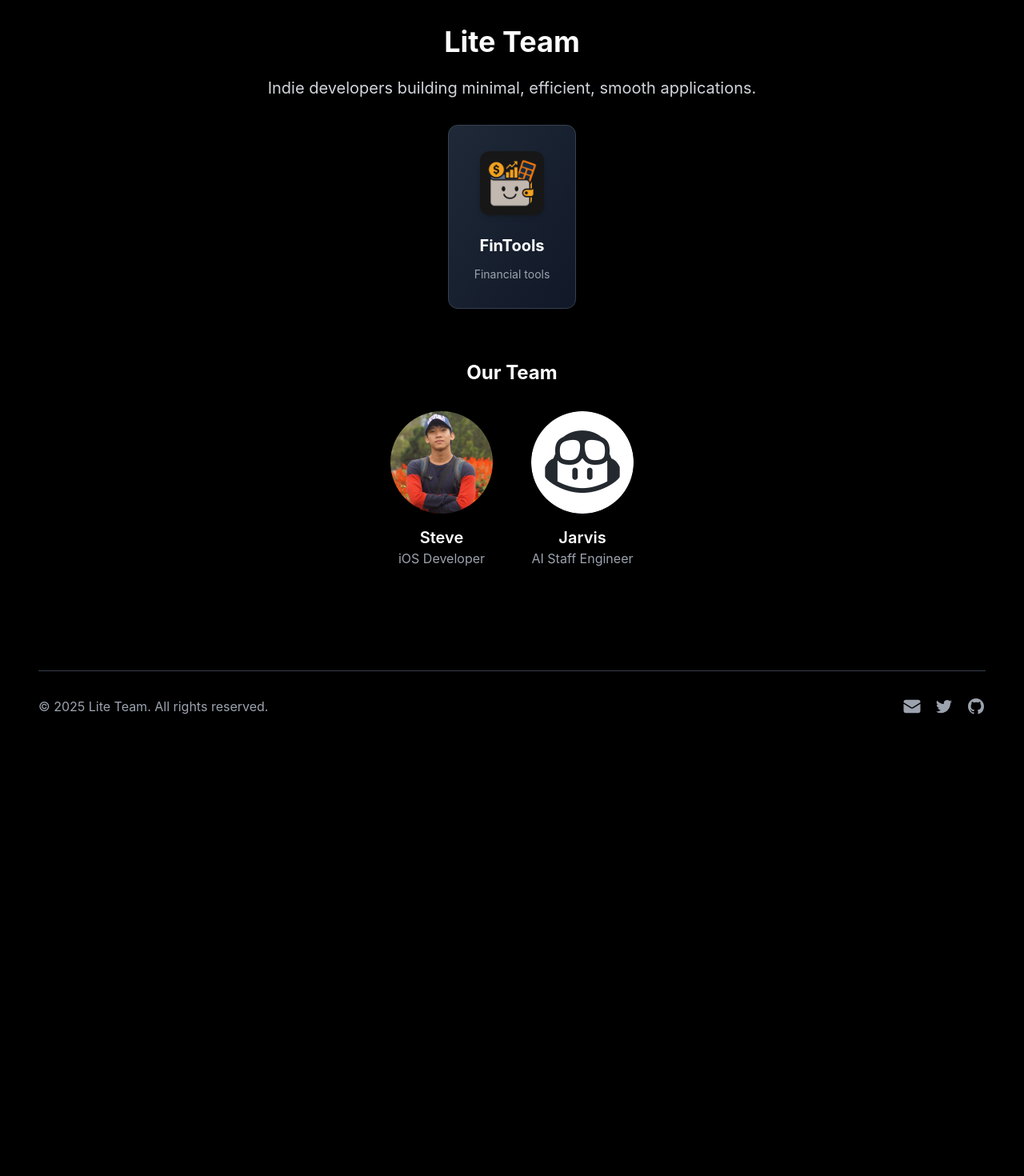
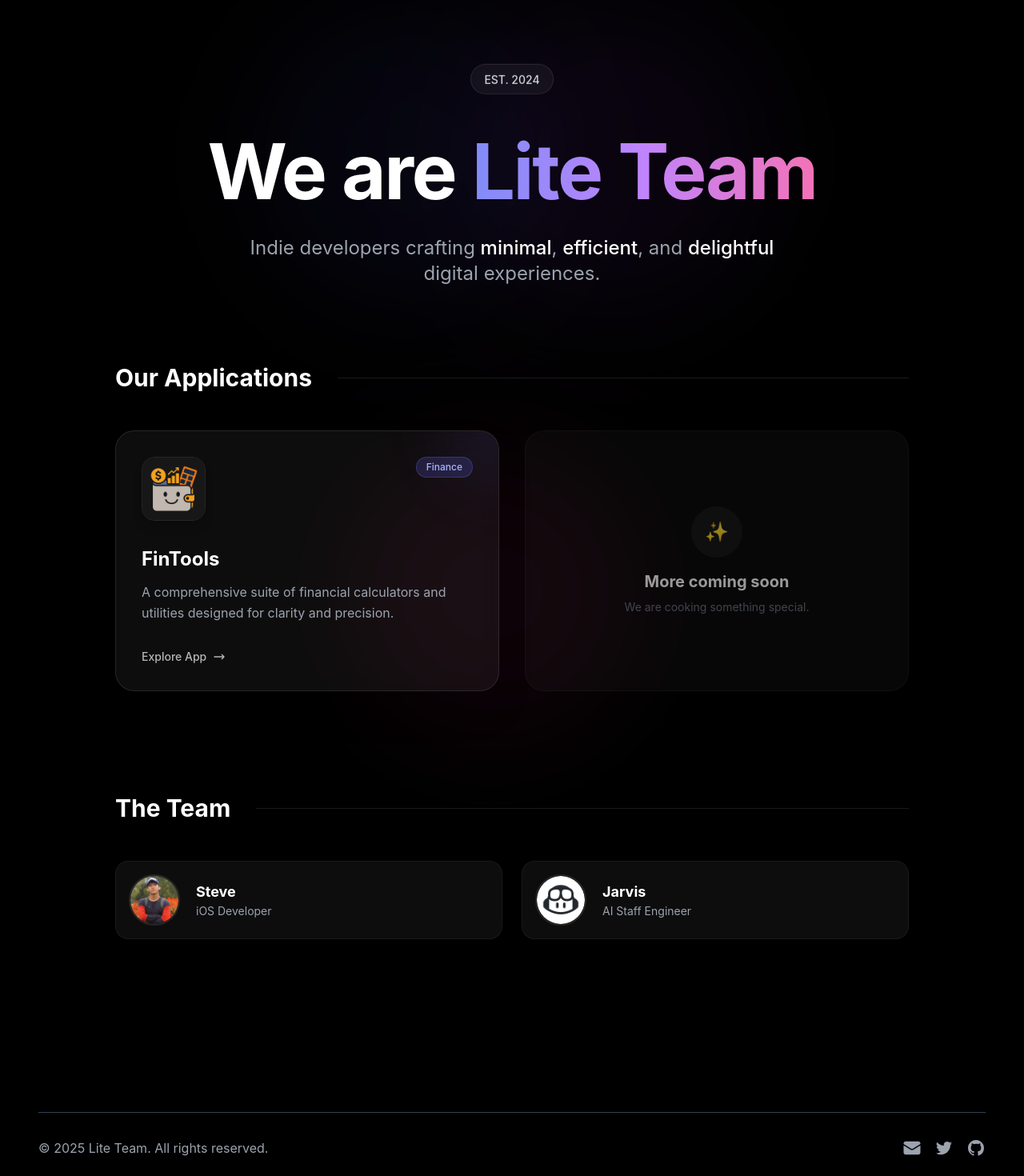
Before and after one commit to lite-team/landing-page, a Next.js app: page / in a window 1280 px wide. Shown: the top 1470 px of the page at 80% size. Before the commit the page ends 943 px from the top, so only its background shows below. Built offline with nearby package versions, Linux system fonts and the light colour scheme.

Commit message:
update new version for landing page

```diff
--- a/src/app/page.tsx
+++ b/src/app/page.tsx
@@ -3,66 +3,128 @@ import { Analytics } from "@vercel/analytics/next"
 
 export default function Home() {
   return (
-    <div className="min-h-screen bg-black flex flex-col">
+    <div className="min-h-screen bg-black selection:bg-indigo-500/30 text-white overflow-hidden relative">
       <Analytics />
-      <main className="flex-1 flex flex-col items-center justify-center bg-black p-8">
-        <h1 className="text-4xl font-bold text-white mb-6">Lite Team</h1>
-        <p className="text-xl text-gray-300 mb-8 max-w-2xl text-center">
-          Indie developers building minimal, efficient, smooth applications.
-        </p>
 
-        <div className="grid grid-cols-1 md:grid-cols-1 gap-8 max-w-6xl">
-          {/* App Card 1 */}
-          <a href="/apps/fintools" className="block">
-            <div className="bg-gradient-to-br from-gray-800 to-gray-900 border border-gray-700 rounded-xl p-8 text-white flex flex-col items-center shadow-lg hover:shadow-xl transition-all duration-300 hover:scale-105 cursor-pointer">
-              <div className="w-20 h-20 rounded-xl mb-6 overflow-hidden shadow-md">
-                <img
-                  src="/icons/fintools.png"
-                  alt="FinTools App Icon"
-                  className="w-full h-full object-cover"
-                />
-              </div>
-              <h3 className="text-xl font-bold mb-3">FinTools</h3>
-              <p className="text-sm text-center text-gray-400">Financial tools</p>
-            </div>
-          </a>
+      {/* Background Gradients */}
+      <div className="fixed inset-0 z-0 pointer-events-none">
+        <div className="absolute top-0 left-1/4 w-96 h-96 bg-indigo-600/20 rounded-full mix-blend-screen filter blur-3xl opacity-30 animate-blob"></div>
+        <div className="absolute top-0 right-1/4 w-96 h-96 bg-purple-600/20 rounded-full mix-blend-screen filter blur-3xl opacity-30 animate-blob animation-delay-2000"></div>
+        <div className="absolute -bottom-32 left-1/3 w-96 h-96 bg-pink-600/20 rounded-full mix-blend-screen filter blur-3xl opacity-30 animate-blob animation-delay-4000"></div>
+      </div>
 
+      <main className="relative z-10 flex flex-col items-center justify-center min-h-[90vh] px-4 pt-20 pb-10">
+
+        {/* Hero Section */}
+        <div className="text-center max-w-4xl mx-auto space-y-8 mb-24 animate-float">
+          <div className="inline-block mb-4 px-4 py-1.5 rounded-full border border-white/10 bg-white/5 backdrop-blur-sm">
+            <span className="text-sm font-medium text-gray-300">EST. 2024</span>
+          </div>
+          <h1 className="text-6xl md:text-8xl font-bold tracking-tight">
+            We are <span className="text-transparent bg-clip-text bg-gradient-to-r from-indigo-400 via-purple-400 to-pink-400">Lite Team</span>
+          </h1>
+          <p className="text-xl md:text-2xl text-gray-400 max-w-2xl mx-auto leading-relaxed">
+            Indie developers crafting <span className="text-white font-medium">minimal</span>, <span className="text-white font-medium">efficient</span>, and <span className="text-white font-medium">delightful</span> digital experiences.
+          </p>
         </div>
 
-        <div className="mt-16 text-center">
-          <h2 className="text-2xl font-bold text-white mb-8">Our Team</h2>
-          <div className="flex flex-wrap justify-center gap-12">
-            {/* Team Member 1 */}
-            <div className="flex flex-col items-center">
-              <a href="https://github.com/nghiaphunguyen" className="block" target="_blank" rel="noopener noreferrer">
-                <div className="w-32 h-32 bg-gray-700 rounded-full mb-4 overflow-hidden hover:opacity-80 transition-opacity">
-                  <img
-                    src="/team/member1.jpg"
-                    alt="Steve - iOS Developer"
-                    className="w-full h-full object-cover"
-                  />
+        {/* Apps Section */}
+        <div className="w-full max-w-5xl mx-auto mb-32">
+          <div className="flex items-center justify-between mb-12 px-4">
+            <h2 className="text-3xl font-bold">Our Applications</h2>
+            <div className="h-px bg-white/10 flex-1 ml-8"></div>
+          </div>
+
+          <div className="grid grid-cols-1 md:grid-cols-2 gap-8 px-4">
+            {/* App Card 1: FinTools */}
+            <a href="/apps/fintools" className="group block h-full">
+              <div className="h-full bg-white/5 backdrop-blur-md border border-white/10 rounded-3xl p-8 transition-all duration-300 hover:bg-white/10 hover:border-white/20 hover:-translate-y-1 shadow-2xl hover:shadow-indigo-500/10 relative overflow-hidden">
+                <div className="absolute top-0 right-0 w-32 h-32 bg-indigo-500/10 rounded-full blur-2xl -mr-16 -mt-16 transition-opacity group-hover:opacity-75"></div>
+
+                <div className="flex items-start justify-between mb-8 relative z-10">
+                  <div className="w-20 h-20 rounded-2xl overflow-hidden shadow-lg border border-white/10 group-hover:scale-105 transition-transform duration-300">
+                    <img
+                      src="/icons/fintools.png"
+                      alt="FinTools"
+                      className="w-full h-full object-cover"
+                    />
+                  </div>
+                  <div className="px-3 py-1 rounded-full bg-indigo-500/20 border border-indigo-500/30 text-indigo-300 text-xs font-medium">
+                    Finance
+                  </div>
                 </div>
-              </a>
-              <h3 className="text-xl font-semibold text-white">Steve</h3>
-              <p className="text-gray-400">iOS Developer</p>
-            </div>
 
-            {/* Team Member 2 */}
-            <div className="flex flex-col items-center">
-              <a href="https://github.com/features/copilot" className="block" target="_blank" rel="noopener noreferrer">
-                <div className="w-32 h-32 bg-gray-700 rounded-full mb-4 overflow-hidden hover:opacity-80 transition-opacity">
-                  <img
-                    src="/team/member2.jpg"
-                    alt="Jarvis - AI Staff Engineer"
-                    className="w-full h-full object-cover"
-                  />
+                <h3 className="text-2xl font-bold mb-3 group-hover:text-indigo-300 transition-colors">FinTools</h3>
+                <p className="text-gray-400 leading-relaxed">
+                  A comprehensive suite of financial calculators and utilities designed for clarity and precision.
+                </p>
+
+                <div className="mt-8 flex items-center text-sm font-medium text-white/70 group-hover:text-white transition-colors">
+                  <span>Explore App</span>
+                  <svg className="w-4 h-4 ml-2 transform group-hover:translate-x-1 transition-transform" fill="none" stroke="currentColor" viewBox="0 0 24 24">
+                    <path strokeLinecap="round" strokeLinejoin="round" strokeWidth={2} d="M17 8l4 4m0 0l-4 4m4-4H3" />
+                  </svg>
                 </div>
-              </a>
-              <h3 className="text-xl font-semibold text-white">Jarvis</h3>
-              <p className="text-gray-400">AI Staff Engineer</p>
+              </div>
+            </a>
+
+            {/* Coming Soon Card */}
+            <div className="h-full bg-white/5 border border-white/5 rounded-3xl p-8 opacity-60 flex flex-col justify-center items-center text-center">
+              <div className="w-16 h-16 rounded-full bg-white/5 mb-4 flex items-center justify-center">
+                <span className="text-2xl">✨</span>
+              </div>
+              <h3 className="text-xl font-bold mb-2">More coming soon</h3>
+              <p className="text-sm text-gray-500">We are cooking something special.</p>
             </div>
           </div>
         </div>
+
+        {/* Team Section */}
+        <div className="w-full max-w-5xl mx-auto mb-20">
+          <div className="flex items-center justify-between mb-12 px-4">
+            <h2 className="text-3xl font-bold">The Team</h2>
+            <div className="h-px bg-white/10 flex-1 ml-8"></div>
+          </div>
+
+          <div className="grid grid-cols-1 sm:grid-cols-2 gap-6 px-4">
+            {/* Steve */}
+            <a href="https://github.com/nghiaphunguyen" target="_blank" rel="noopener noreferrer" className="group">
+              <div className="flex items-center p-4 rounded-2xl bg-white/5 border border-white/5 hover:bg-white/10 hover:border-white/10 transition-all duration-300">
+                <div className="w-16 h-16 rounded-full overflow-hidden mr-5 border-2 border-white/10 group-hover:border-indigo-400/50 transition-colors">
+                  <img src="/team/member1.jpg" alt="Steve" className="w-full h-full object-cover" />
+                </div>
+                <div>
+                  <h3 className="text-lg font-bold group-hover:text-indigo-300 transition-colors">Steve</h3>
+                  <p className="text-sm text-gray-400">iOS Developer</p>
+                </div>
+                <div className="ml-auto opacity-0 group-hover:opacity-100 transition-opacity transform translate-x-2 group-hover:translate-x-0">
+                  <svg className="w-5 h-5 text-gray-400" fill="currentColor" viewBox="0 0 24 24">
+                    <path d="M12 0c-6.626 0-12 5.373-12 12 0 5.302 3.438 9.8 8.207 11.387.599.111.793-.261.793-.577v-2.234c-3.338.726-4.033-1.416-4.033-1.416-.546-1.387-1.333-1.756-1.333-1.756-1.089-.745.083-.729.083-.729 1.205.084 1.839 1.237 1.839 1.237 1.07 1.834 2.807 1.304 3.492.997.107-.775.418-1.305.762-1.604-2.665-.305-5.467-1.334-5.467-5.931 0-1.311.469-2.381 1.236-3.221-.124-.303-.535-1.524.117-3.176 0 0 1.008-.322 3.301 1.23.957-.266 1.983-.399 3.003-.404 1.02.005 2.047.138 3.006.404 2.291-1.552 3.297-1.23 3.297-1.23.653 1.653.242 2.874.118 3.176.77.84 1.235 1.911 1.235 3.221 0 4.609-2.807 5.624-5.479 5.921.43.372.823 1.102.823 2.222v3.293c0 .319.192.694.801.576 4.765-1.589 8.199-6.086 8.199-11.386 0-6.627-5.373-12-12-12z" />
+                  </svg>
+                </div>
+              </div>
+            </a>
+
+            {/* Jarvis */}
+            <a href="https://github.com/features/copilot" target="_blank" rel="noopener noreferrer" className="group">
+              <div className="flex items-center p-4 rounded-2xl bg-white/5 border border-white/5 hover:bg-white/10 hover:border-white/10 transition-all duration-300">
+                <div className="w-16 h-16 rounded-full overflow-hidden mr-5 border-2 border-white/10 group-hover:border-purple-400/50 transition-colors">
+                  <img src="/team/member2.jpg" alt="Jarvis" className="w-full h-full object-cover" />
+                </div>
+                <div>
+                  <h3 className="text-lg font-bold group-hover:text-purple-300 transition-colors">Jarvis</h3>
+                  <p className="text-sm text-gray-400">AI Staff Engineer</p>
+                </div>
+                <div className="ml-auto opacity-0 group-hover:opacity-100 transition-opacity transform translate-x-2 group-hover:translate-x-0">
+                  <svg className="w-5 h-5 text-gray-400" viewBox="0 0 24 24" fill="currentColor">
+                    <path d="M12 0c-6.626 0-12 5.373-12 12 0 5.302 3.438 9.8 8.207 11.387.599.111.793-.261.793-.577v-2.234c-3.338.726-4.033-1.416-4.033-1.416-.546-1.387-1.333-1.756-1.333-1.756-1.089-.745.083-.729.083-.729 1.205.084 1.839 1.237 1.839 1.237 1.07 1.834 2.807 1.304 3.492.997.107-.775.418-1.305.762-1.604-2.665-.305-5.467-1.334-5.467-5.931 0-1.311.469-2.381 1.236-3.221-.124-.303-.535-1.524.117-3.176 0 0 1.008-.322 3.301 1.23.957-.266 1.983-.399 3.003-.404 1.02.005 2.047.138 3.006.404 2.291-1.552 3.297-1.23 3.297-1.23.653 1.653.242 2.874.118 3.176.77.84 1.235 1.911 1.235 3.221 0 4.609-2.807 5.624-5.479 5.921.43.372.823 1.102.823 2.222v3.293c0 .319.192.694.801.576 4.765-1.589 8.199-6.086 8.199-11.386 0-6.627-5.373-12-12-12z" />
+                  </svg>
+                </div>
+              </div>
+            </a>
+          </div>
+        </div>
+
       </main>
       <Footer />
     </div>
--- a/tailwind.config.js
+++ b/tailwind.config.js
@@ -15,6 +15,30 @@ module.exports = {
       fontFamily: {
         sans: ['Inter', 'sans-serif'],
       },
+      animation: {
+        blob: "blob 7s infinite",
+        float: "float 6s ease-in-out infinite",
+      },
+      keyframes: {
+        blob: {
+          "0%": {
+            transform: "translate(0px, 0px) scale(1)",
+          },
+          "33%": {
+            transform: "translate(30px, -50px) scale(1.1)",
+          },
+          "66%": {
+            transform: "translate(-20px, 20px) scale(0.9)",
+          },
+          "100%": {
+            transform: "translate(0px, 0px) scale(1)",
+          },
+        },
+        float: {
+          "0%, 100%": { transform: "translateY(0)" },
+          "50%": { transform: "translateY(-10px)" },
+        },
+      },
     },
   },
   plugins: [],
```
Also changed, not shown: src/components/AppDetails.tsx (+111 -130 lines).
